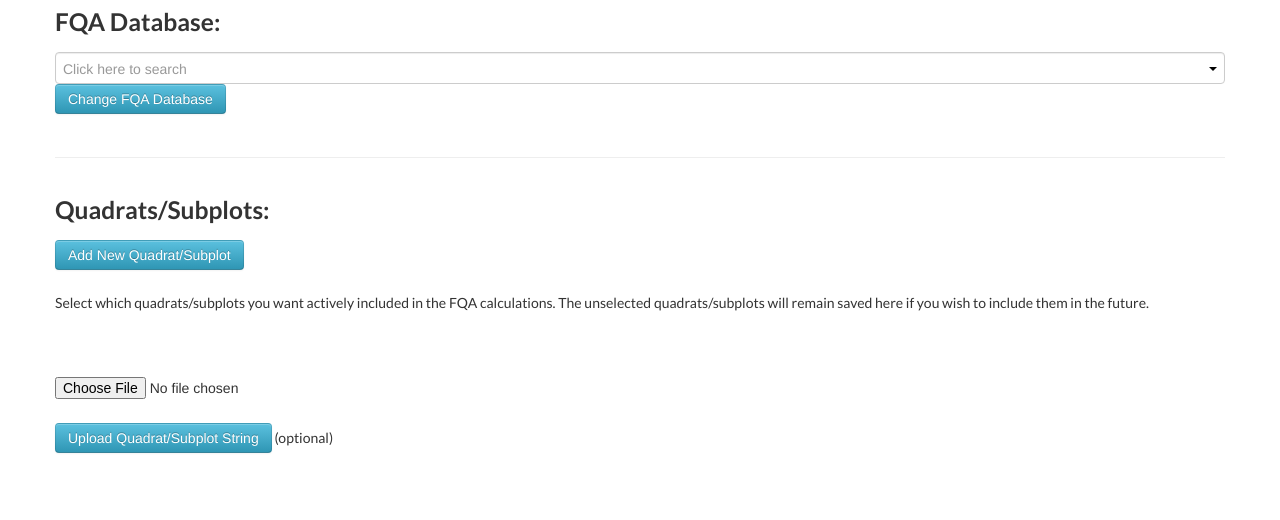
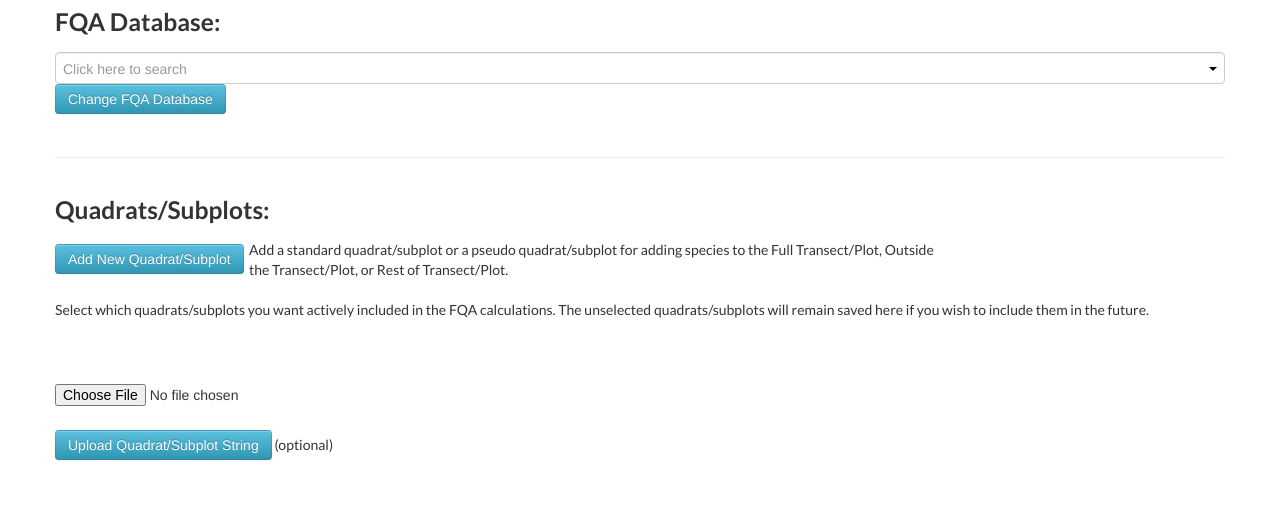
Before and after one commit to wf8/universalFQA, a PHP site: template views/edit_transect.php in a window 1280 px wide. Shown: the part 1889-2409 px from the top of the page. Run offline with PHP 8.4, Linux system fonts and the light colour scheme; the template is opened without the code that fills it, so the values that code supplies are empty; the visitor is signed in with stand-in values (Sample User, id 1).

Commit message:
UFQA-22 Move tooltip into page text

```diff
--- a/views/edit_transect.php
+++ b/views/edit_transect.php
@@ -214,7 +214,7 @@
 			<div class="row-fluid">
 				<div class="span12">
 					<h3>Quadrats/Subplots:</h3>
-					<button class="btn btn-info" title="Add a standard quadrat/subplot or a pseudo quadrat/subplot for adding species to the Full Transect/Plot, Outside the Transect/Plot, or Rest of Transect/Plot." onclick="javascript:window.location = '/new_quadrat';return false;">Add New Quadrat/Subplot</button>
+					<button class="btn btn-info" onclick="javascript:window.location = '/new_quadrat';return false;">Add New Quadrat/Subplot</button>&nbsp;&nbsp;<span style="display:inline-block;width:700px;vertical-align:middle;">Add a standard quadrat/subplot or a pseudo quadrat/subplot for adding species to the Full Transect/Plot, Outside the Transect/Plot, or Rest of Transect/Plot.</span>
 					<br><br>
 					Select which quadrats/subplots you want actively included in the FQA calculations. The unselected quadrats/subplots will remain saved here if you wish to include them in the future.<br><br>
 					<div id="quadrat_list">
```
